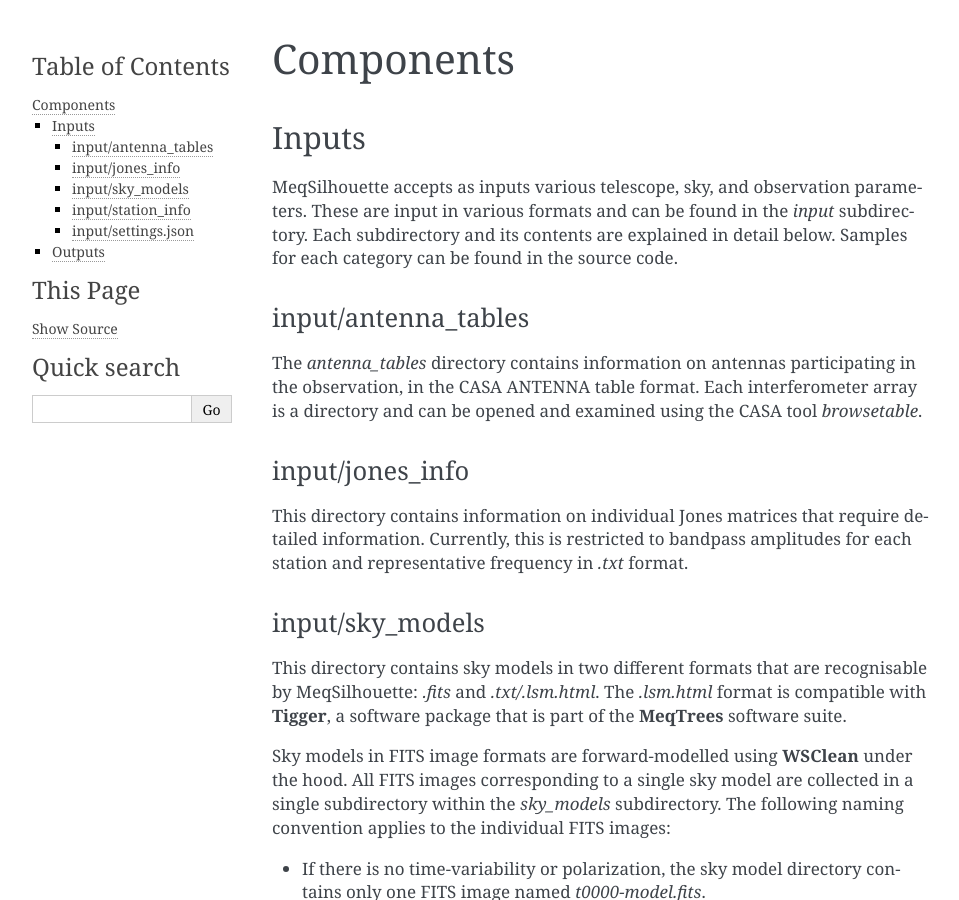
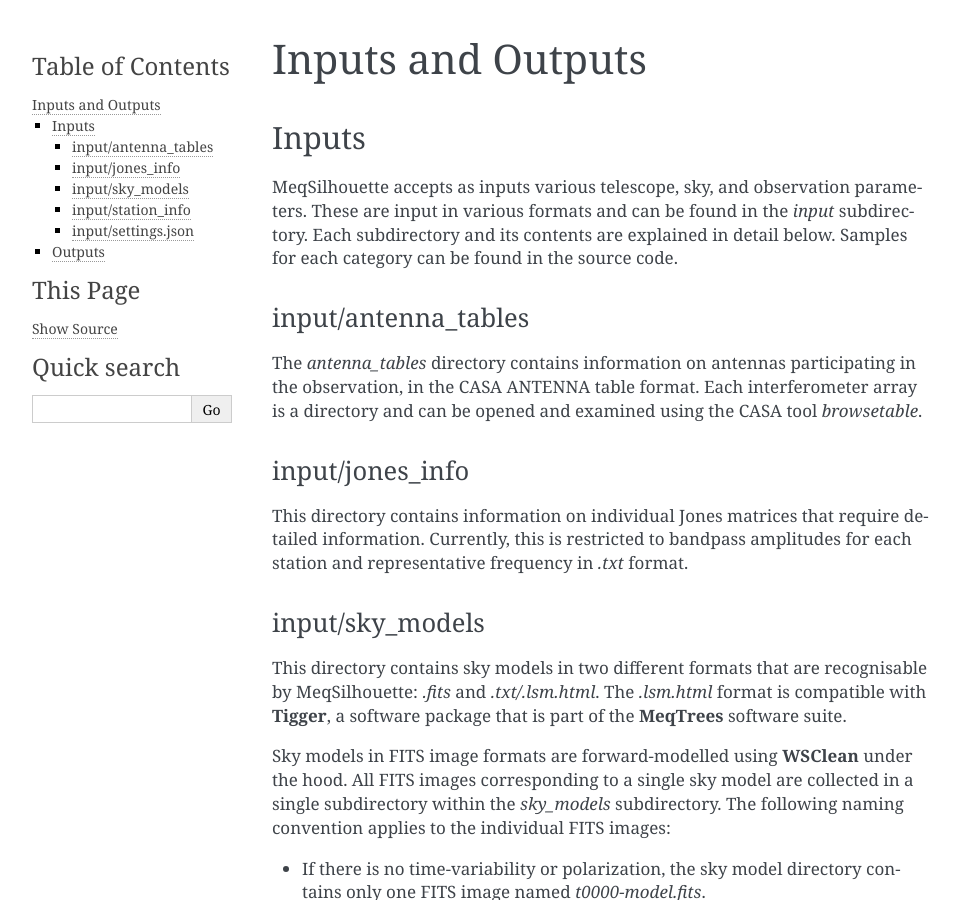
Before and after one commit to rdeane/MeqSilhouette, a Sphinx documentation site: the page built from docs/source/io.rst, in a window 1280 px wide and 900 px high. Shown: the whole window, without its empty margins (148-1107 px from the left). Built offline with Sphinx 7.4.7, drawn with Linux system fonts in a browser that asks for light colours.

Commit message:
Change title of io.rst

```diff
--- a/docs/source/io.rst
+++ b/docs/source/io.rst
@@ -1,6 +1,6 @@
-==========
-Components
-==========
+==================
+Inputs and Outputs
+==================
 
 Inputs
 ######
```
